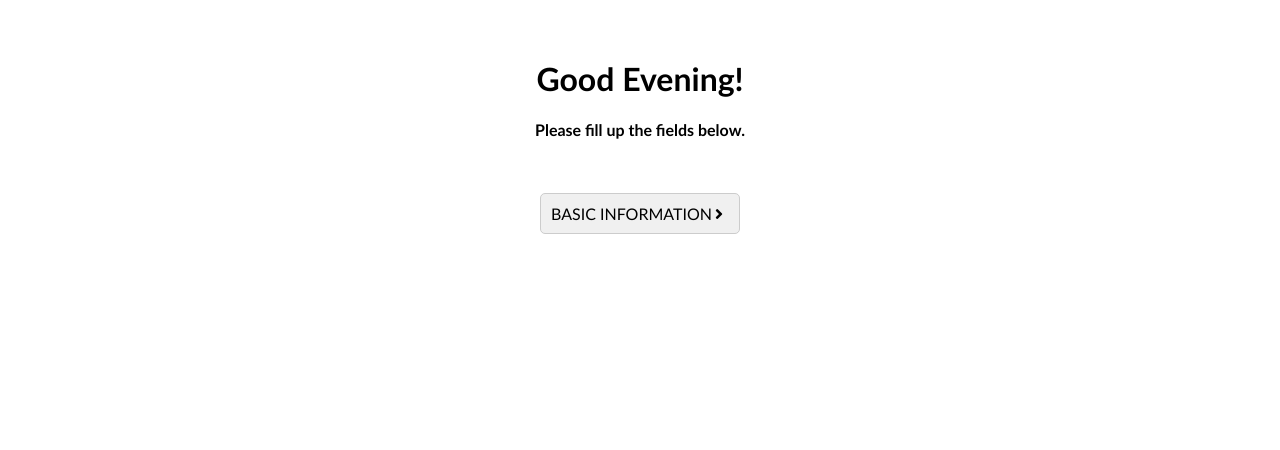
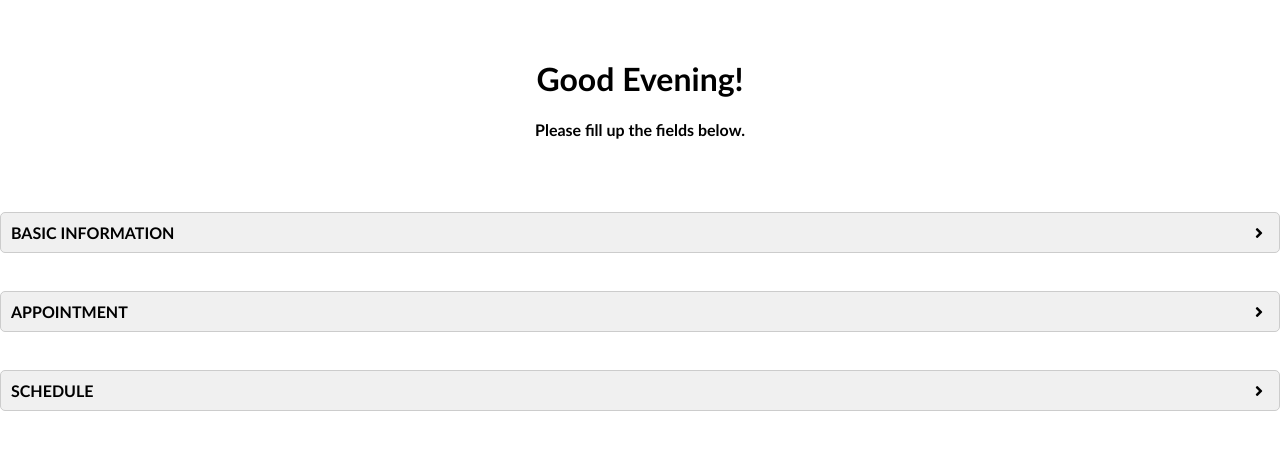
Before and after one commit to Zanis3/II-A-APDEV-FINAL-PROJECT-WEBAPPS-PAWS-VETERINARY-WEBSITE-, a PHP site: page /appointments.php in a window 1280 px wide. Shown: the part 80-530 px from the top of the page. Run offline with PHP 8.4, Linux system fonts and the light colour scheme; some web fonts are replaced.

Commit message:
Appointment changes - Sacayle

```diff
--- a/appointments.php
+++ b/appointments.php
@@ -17,9 +17,40 @@
         <p><b> Please fill up the fields below. </b></p>
         <br>
         <br>
-        <div class="basic_info">
-            <div class="trigger">
-                <div class="text"> BASIC INFORMATION </div>
+        <br>
+        <div class="drop_down">
+            <div class="trigger" onclick="toggleDropdown(this)">
+                <div class="text"><b> BASIC INFORMATION </b></div>
+                <div class="icon"><i class="fas fa-angle-up"></i></div>
+            </div>
+            <div class="content">
+                <ul>
+                    <li>Option 1</li>
+                    <li>Option 2</li>
+                    <li>Option 3</li>
+                </ul>
+            </div>
+        </div>
+        <br>
+        <br>
+        <div class="drop_down">
+            <div class="trigger" onclick="toggleDropdown(this)">
+                <div class="text"><b> APPOINTMENT </b></div>
+                <div class="icon"><i class="fas fa-angle-up"></i></div>
+            </div>
+            <div class="content">
+                <ul>
+                    <li>Option 1</li>
+                    <li>Option 2</li>
+                    <li>Option 3</li>
+                </ul>
+            </div>
+        </div>
+        <br>
+        <br>
+        <div class="drop_down">
+            <div class="trigger" onclick="toggleDropdown(this)">
+                <div class="text"><b> SCHEDULE </b></div>
                 <div class="icon"><i class="fas fa-angle-up"></i></div>
             </div>
             <div class="content">
```
